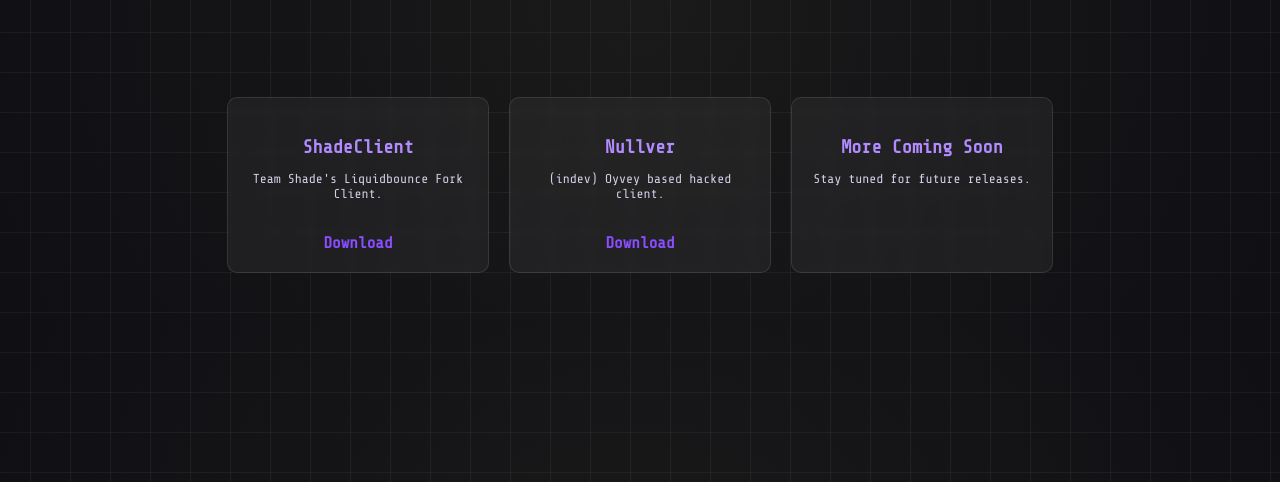
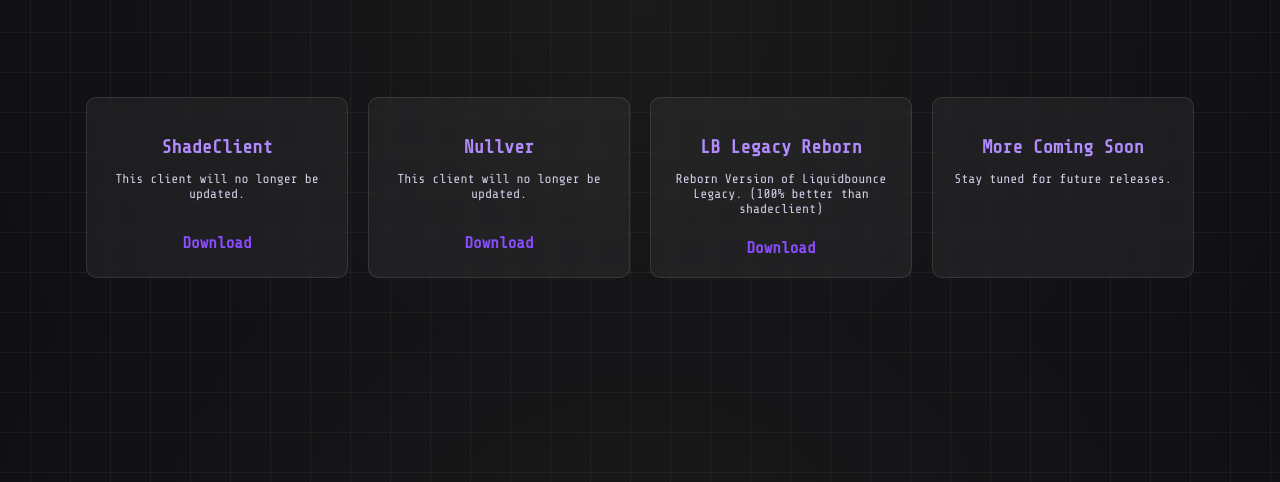
Before and after one commit to wasdawsdawsd/ShadeClient-Archive, a plain HTML site: page index.html in a window 1280 px wide. Shown: the part 318-800 px from the top of the page. Drawn offline with nearby package versions, Linux system fonts and the light colour scheme.

Commit message:
Update index.html

```diff
--- a/index.html
+++ b/index.html
@@ -151,12 +151,17 @@
 <section class="cards">
     <div class="card">
         <h3>ShadeClient</h3>
-        <p>Team Shade's Liquidbounce Fork Client.</p>
+        <p>This client will no longer be updated.</p>
         <a href="https://discord.gg/RWEpstSuPu" class="download-link">Download</a>
     </div>
     <div class="card">
         <h3>Nullver</h3>
-        <p>(indev) Oyvey based hacked client.</p>
+        <p>This client will no longer be updated.</p>
+        <a href="https://discord.gg/RWEpstSuPu" class="download-link">Download</a>
+    </div>
+    <div class="card">
+        <h3>LB Legacy Reborn</h3>
+        <p>Reborn Version of Liquidbounce Legacy. (100% better than shadeclient)</p>
         <a href="https://discord.gg/RWEpstSuPu" class="download-link">Download</a>
     </div>
     <div class="card">
```
